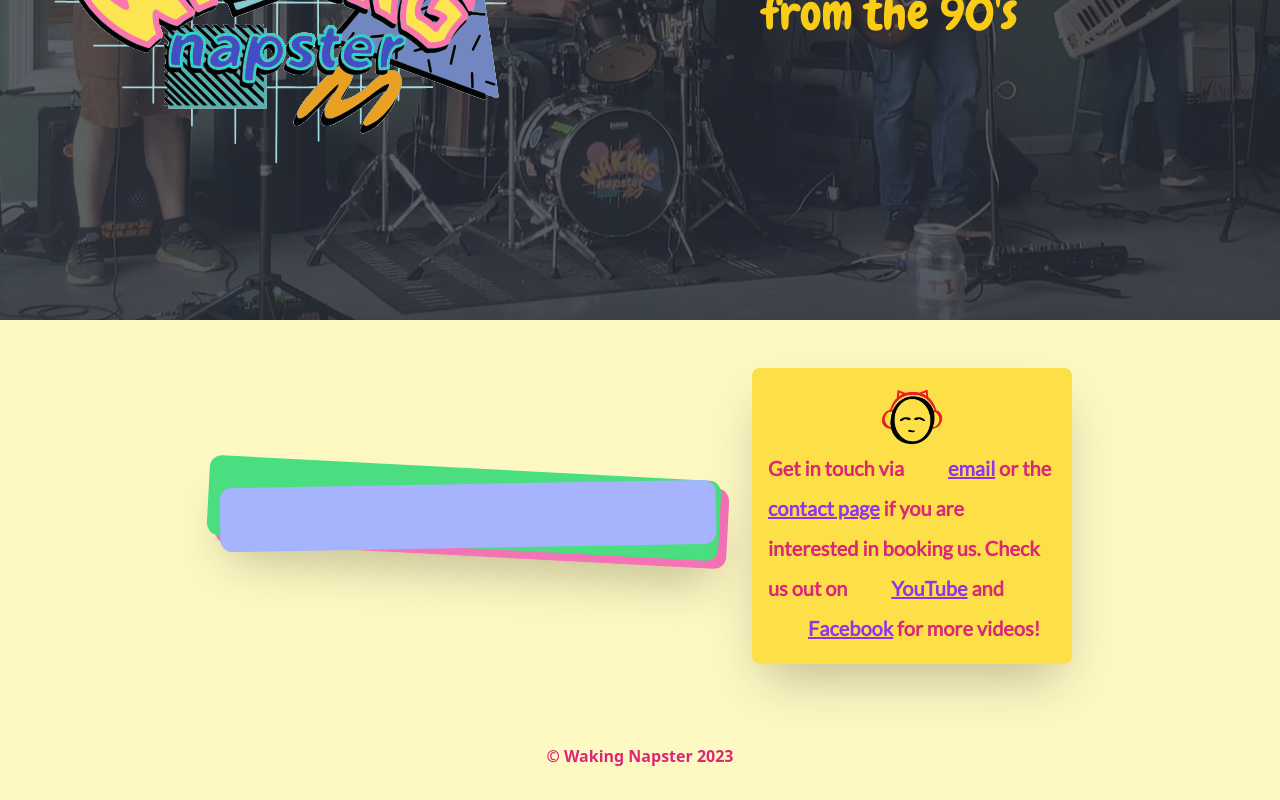
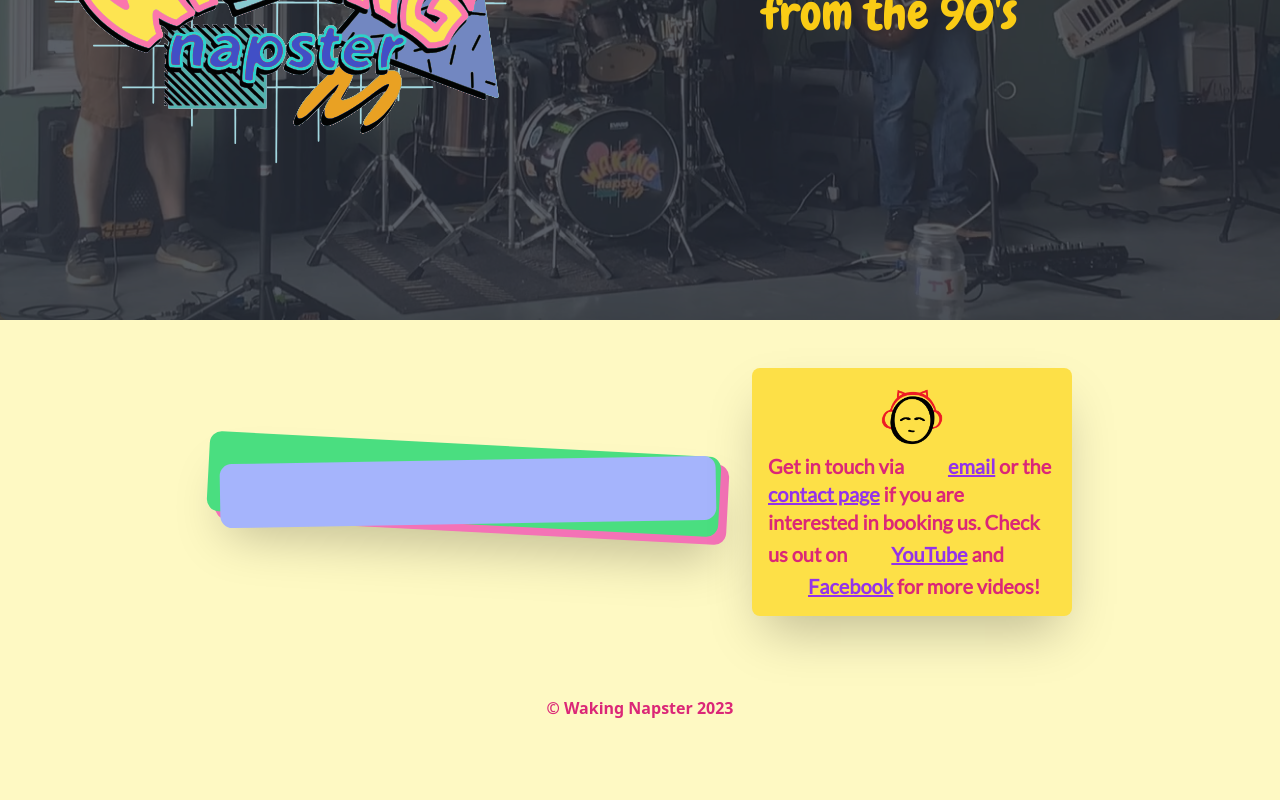
Before and after one commit to schraderjp/waking-napster-v2, a SvelteKit app: page / in a window 1280 px wide. Shown: the part 479-1279 px from the top of the page. After the commit the page ends 1231 px from the top, so only its background shows below. Built offline with nearby package versions, Linux system fonts and the light colour scheme; some icons are missing.

Commit message:
a couple quick style changes

```diff
--- a/src/routes/+page.svelte
+++ b/src/routes/+page.svelte
@@ -26,7 +26,7 @@
 	class="relative mx-auto mt-8 flex flex-col items-center justify-center gap-x-4 gap-y-6 px-4 md:max-w-full md:flex-row lg:max-w-6xl"
 >
 	<div
-		class="relative -z-10 mx-2 mt-4 flex w-[80vw] items-center justify-center p-4 md:max-w-sm lg:max-w-lg"
+		class="relative -z-10 mx-2 mt-4 flex w-[90vw] items-center justify-center p-4 md:max-w-sm lg:max-w-lg"
 	>
 		<div class="z-20 p-2 md:p-4 lg:p-6">
 			<Youtube
@@ -52,10 +52,10 @@
 		/>
 	</div>
 	<div
-		class="relative mt-4 flex w-[75vw] flex-col items-center justify-center rounded-lg bg-yellow-300 p-4 font-lato font-bold text-pink-600 shadow-2xl md:max-w-xs"
+		class="relative mt-4 flex w-[85vw] flex-col items-center justify-center rounded-lg bg-yellow-300 p-4 font-lato font-bold text-pink-600 shadow-2xl md:max-w-xs"
 	>
 		<img src={closeEyesFace} class="h-16 w-16" alt="Closed eyes band logo" />
-		<p class="text-justifed text-xl leading-loose">
+		<p class="text-justifed text-lg leading-loose lg:text-xl">
 			Get in touch via <a
 				class="inline-flex items-end justify-end align-bottom text-purple-600 underline hover:text-purple-400"
 				href="mailto:wakingnapster@gmail.com0"
--- a/src/routes/songs/+page.svelte
+++ b/src/routes/songs/+page.svelte
@@ -16,7 +16,7 @@
 	<h1 class="py-4 font-chewy text-4xl text-green-500">Our Song List</h1>
 	<div class="relative w-[min(90vw,46rem)] overflow-x-auto shadow-2xl">
 		{#await fetchSheetData()}
-			<div class="mx-auto mt-8 flex w-16 animate-bounce items-center justify-center shadow-2xl">
+			<div class="mx-auto mt-8 flex w-16 animate-bounce items-center justify-center">
 				<img src={smallLogo} alt="Logo loading indicator" />
 			</div>
 		{:then items}
```
